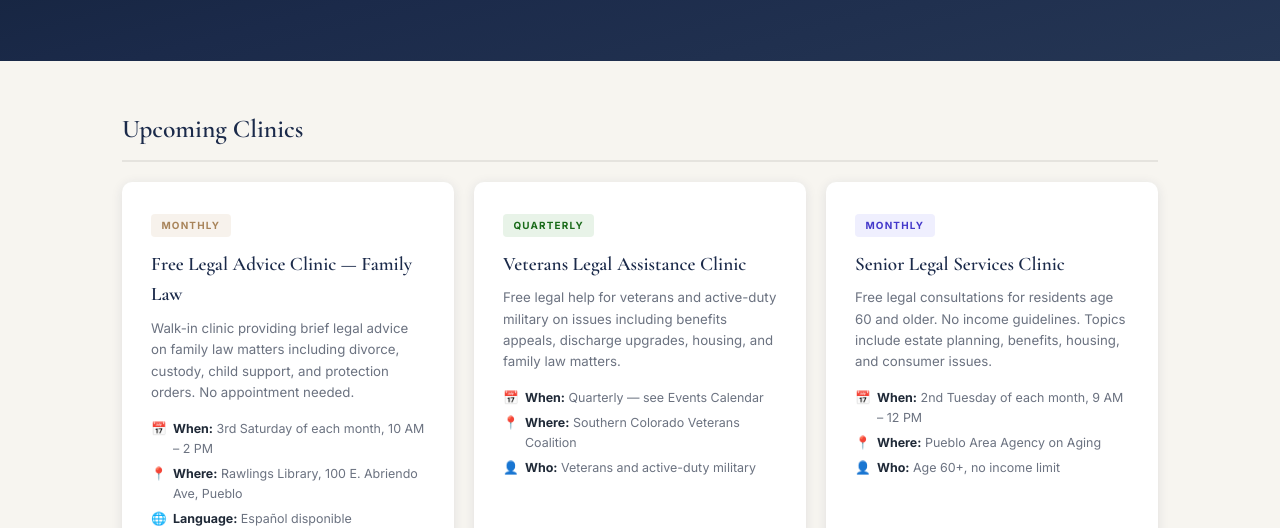
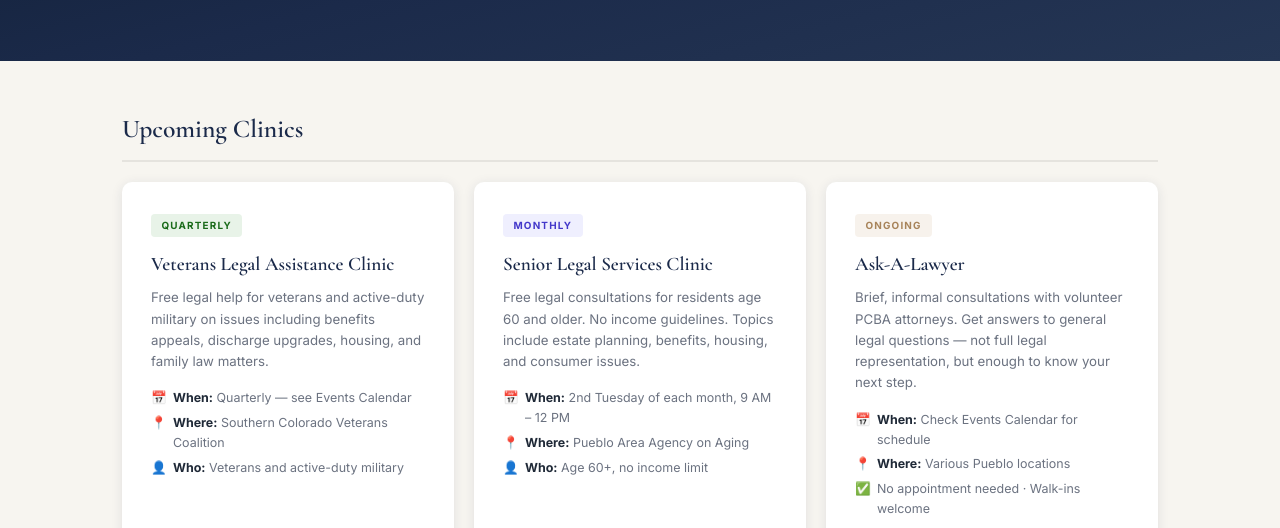
Before and after one commit to ghandrews2004-ux/PCBA-Website, a website with bundled scripts: page pro-bono.html in a window 1280 px wide. Shown: the part 280-808 px from the top of the page. Built offline with nearby package versions, Linux system fonts and the light colour scheme; some packages are replaced by stand-ins of ours.

Commit message:
Update pro-bono.html
deleted family law clincs at the library

```diff
--- a/pro-bono.html
+++ b/pro-bono.html
@@ -88,14 +88,6 @@ html{scroll-behavior:smooth}body{font-family:var(--ff-sans);background:var(--lim
   <div class="section-title">Upcoming Clinics</div>
   <div class="clinic-grid">
     <div class="clinic-card">
-      <span class="clinic-badge badge-monthly">Monthly</span>
-      <h3>Free Legal Advice Clinic — Family Law</h3>
-      <p>Walk-in clinic providing brief legal advice on family law matters including divorce, custody, child support, and protection orders. No appointment needed.</p>
-      <div class="clinic-detail">📅 <span><strong>When:</strong> 3rd Saturday of each month, 10 AM – 2 PM</span></div>
-      <div class="clinic-detail">📍 <span><strong>Where:</strong> Rawlings Library, 100 E. Abriendo Ave, Pueblo</span></div>
-      <div class="clinic-detail">🌐 <span><strong>Language:</strong> Español disponible</span></div>
-    </div>
-    <div class="clinic-card">
       <span class="clinic-badge badge-veterans">Quarterly</span>
       <h3>Veterans Legal Assistance Clinic</h3>
       <p>Free legal help for veterans and active-duty military on issues including benefits appeals, discharge upgrades, housing, and family law matters.</p>
```
